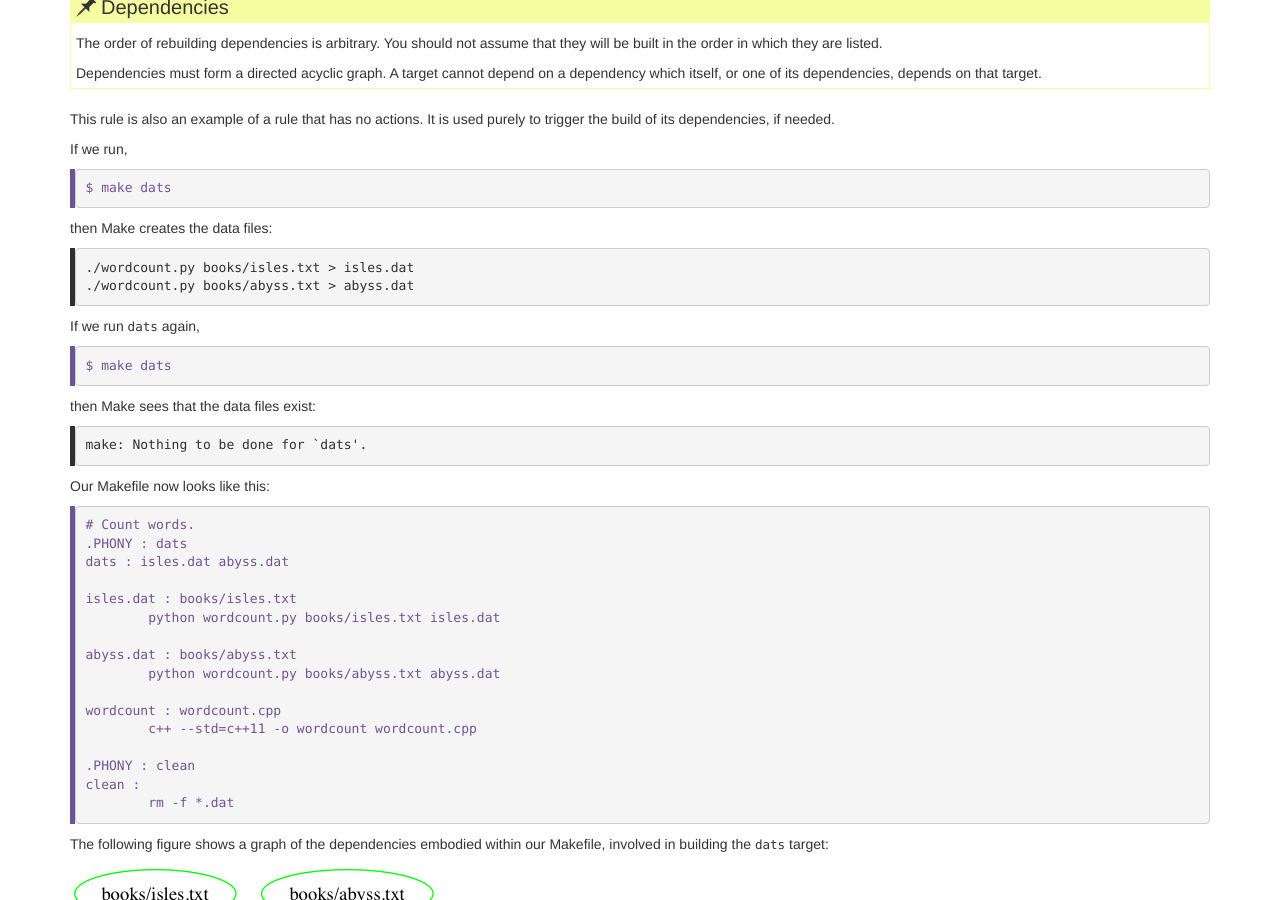
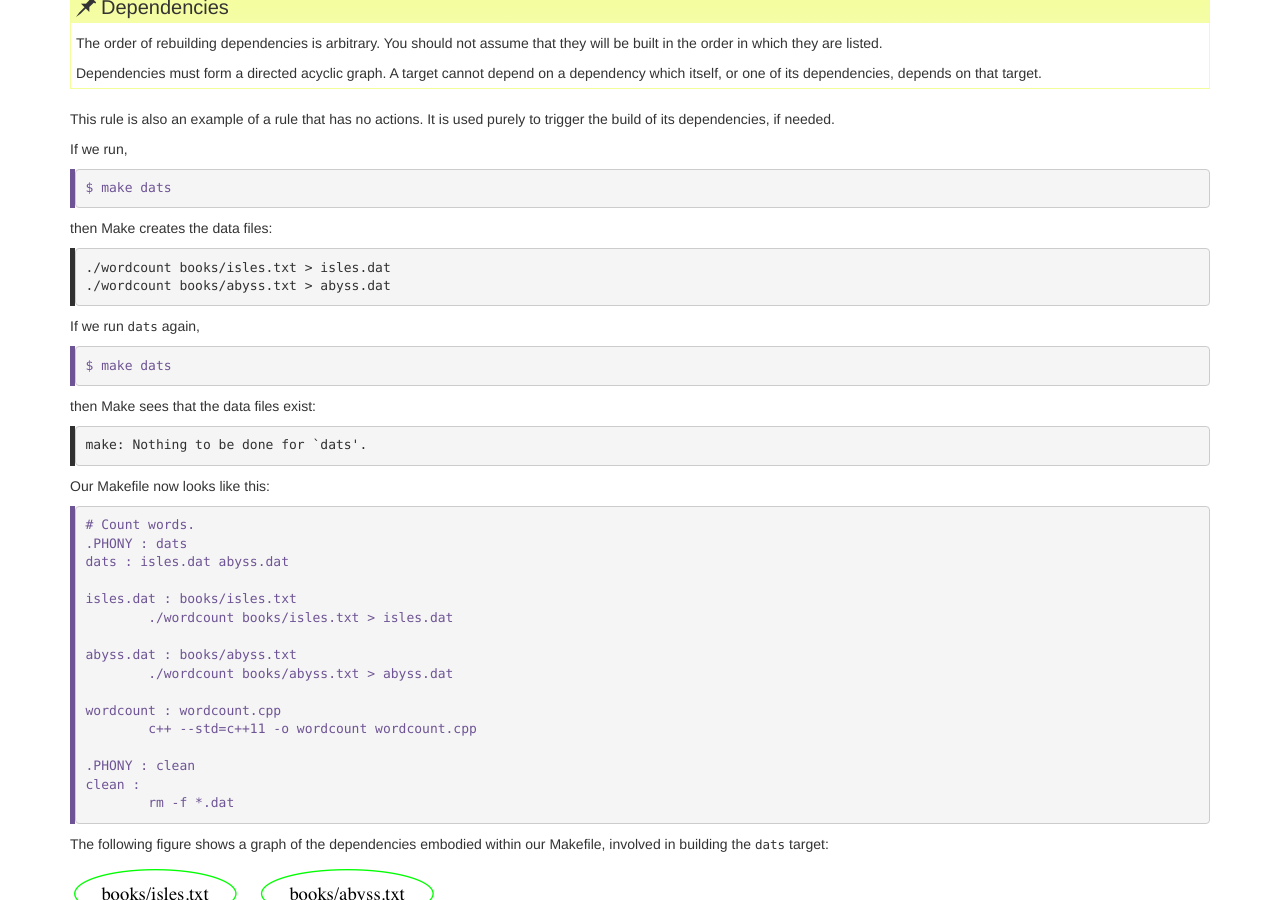
Before and after one commit to ornl-ssd/cpp-make-intro, a Jekyll site: the page built from _episodes/02-makefiles.md, in a window 1280 px wide and 900 px high, scrolled down 4134 px. Built offline with Jekyll 4.4.1, drawn with Linux system fonts in a browser that asks for light colours; some of the changed text lies outside the part shown.

```diff
--- a/_episodes/02-makefiles.md
+++ b/_episodes/02-makefiles.md
@@ -40,7 +40,7 @@ Let us go through each line in turn:
   file that is needed to build or update the target. Targets can have
   zero or more dependencies.
 * A colon, `:`, separates targets from dependencies.
-* `python wordcount.py books/isles.txt isles.dat` is an
+* `./wordcount books/isles.txt > isles.dat` is an
   [action]({{ page.root }}/reference/#action), a command to run to build or update
   the target using the dependencies. Targets can have zero or more
   actions. These actions form a recipe to build the target
@@ -389,8 +389,8 @@ $ make dats
 then Make creates the data files:
 
 ~~~
-./wordcount.py books/isles.txt > isles.dat
-./wordcount.py books/abyss.txt > abyss.dat
+./wordcount books/isles.txt > isles.dat
+./wordcount books/abyss.txt > abyss.dat
 ~~~
 {: .output}
 
@@ -416,10 +416,10 @@ Our Makefile now looks like this:
 dats : isles.dat abyss.dat
 
 isles.dat : books/isles.txt
-        python wordcount.py books/isles.txt isles.dat
+        ./wordcount books/isles.txt > isles.dat
 
 abyss.dat : books/abyss.txt
-        python wordcount.py books/abyss.txt abyss.dat
+        ./wordcount books/abyss.txt > abyss.dat
 
 wordcount : wordcount.cpp
         c++ --std=c++11 -o wordcount wordcount.cpp
```
Also changed, not shown: 2 other files.
